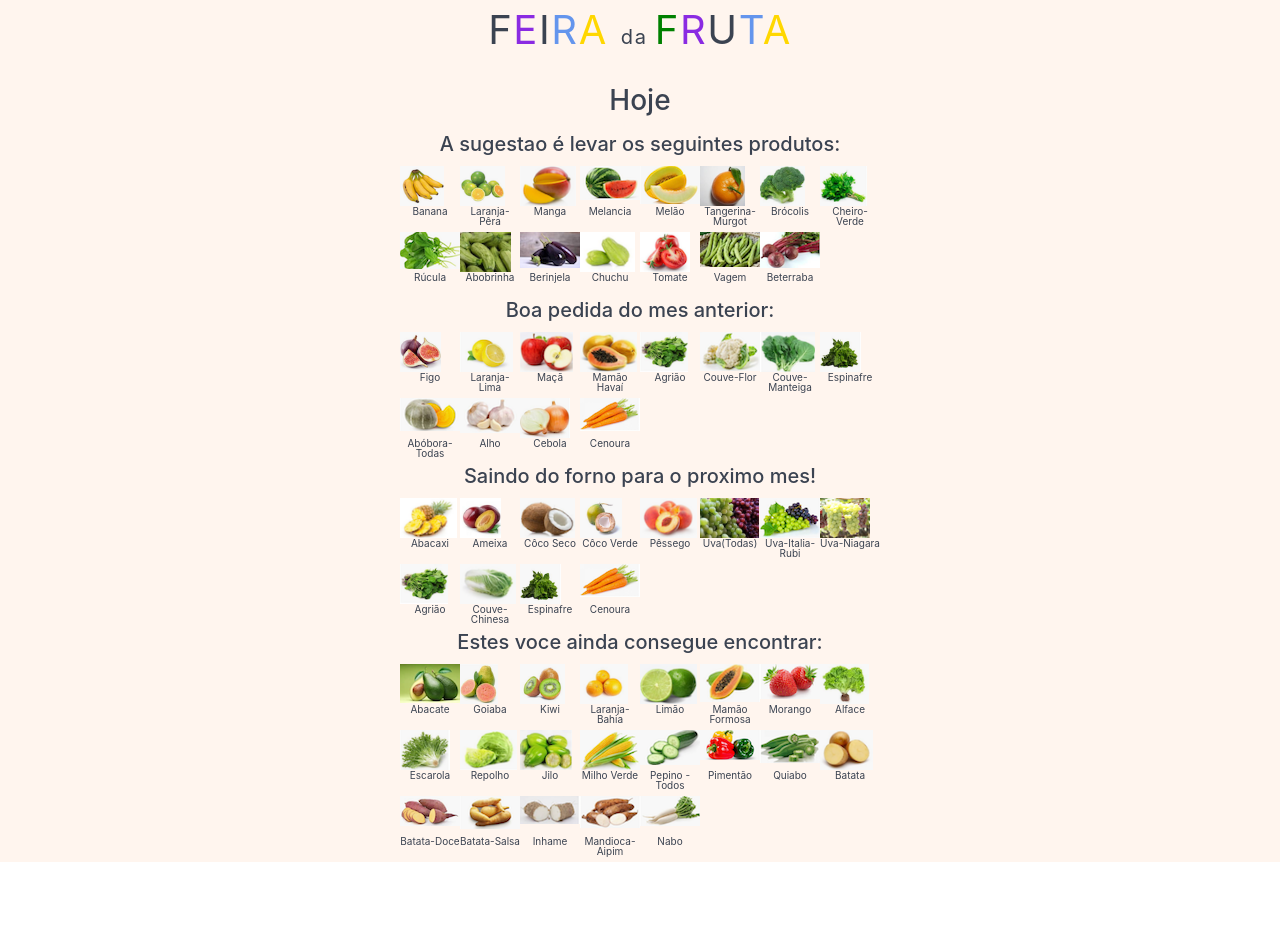
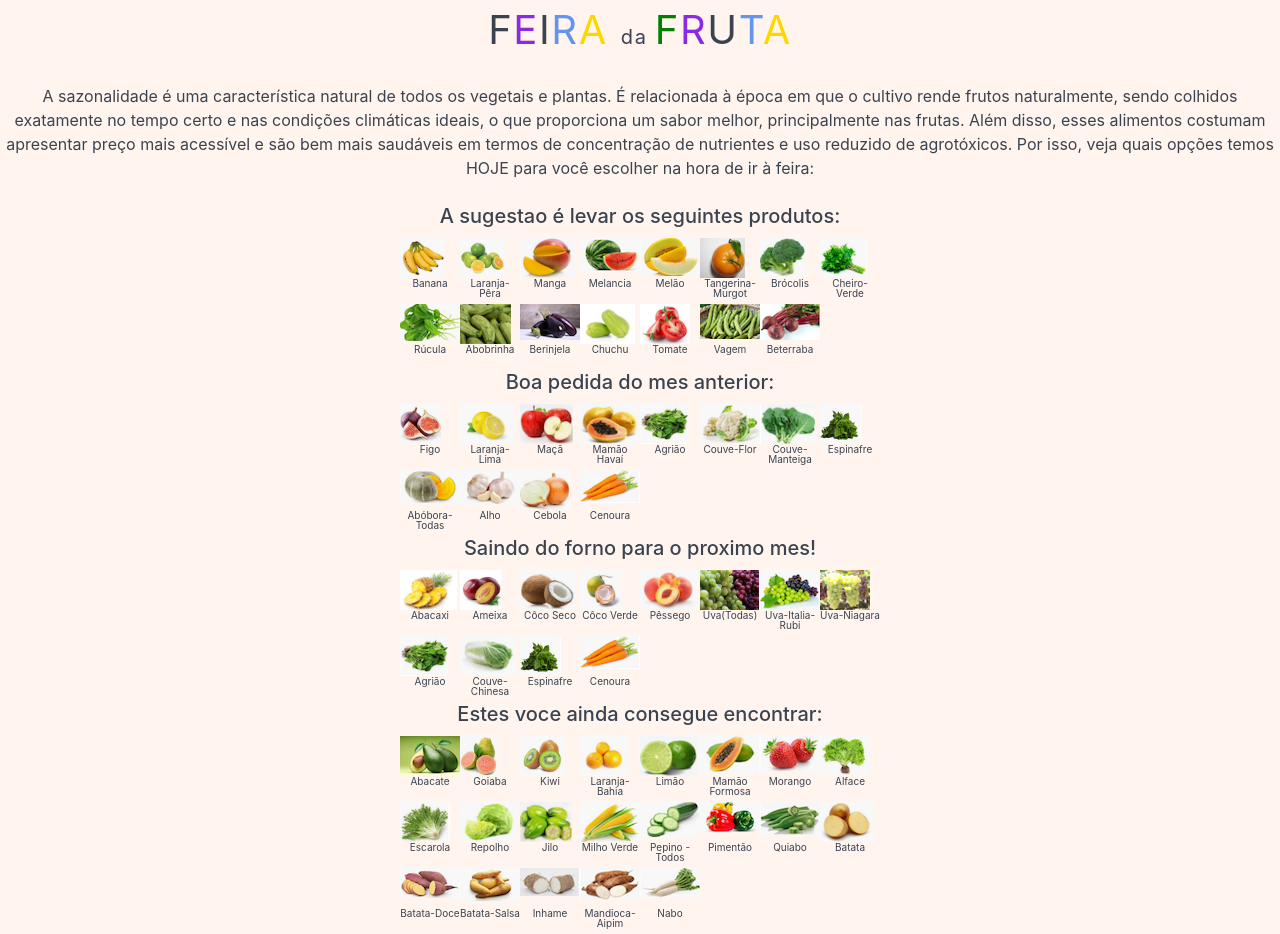
Before and after one commit to hvhallmann/fruit-fair-react, a React (Create React App) app: page / in a window 1280 px wide. Before the commit the page ends 862 px from the top, so only its background shows below. Built offline with nearby package versions, Linux system fonts and the light colour scheme.

Commit message:
include text introduction

```diff
--- a/src/App.js
+++ b/src/App.js
@@ -113,8 +113,9 @@ class App extends Component {
             <span style={{color: 'cornflowerblue', fontSize: '2rem' }}>T</span>
             <span style={{color: 'gold', fontSize: '2rem' }}>A </span>
           </p>
-
-          <h3>Hoje</h3>
+          <p>
+          A sazonalidade é uma característica natural de todos os vegetais e plantas. É relacionada à época em que o cultivo rende frutos naturalmente, sendo colhidos exatamente no tempo certo e nas condições climáticas ideais, o que proporciona um sabor melhor, principalmente nas frutas. Além disso, esses alimentos costumam apresentar preço mais acessível e são bem mais saudáveis em termos de concentração de nutrientes e uso reduzido de agrotóxicos. Por isso, veja quais opções temos HOJE para você escolher na hora de ir à feira:
+          </p>
           <h5>A sugestao é levar os seguintes produtos:</h5>
           <div className="container grid-xs">
             <div className="columns-custom">
```
